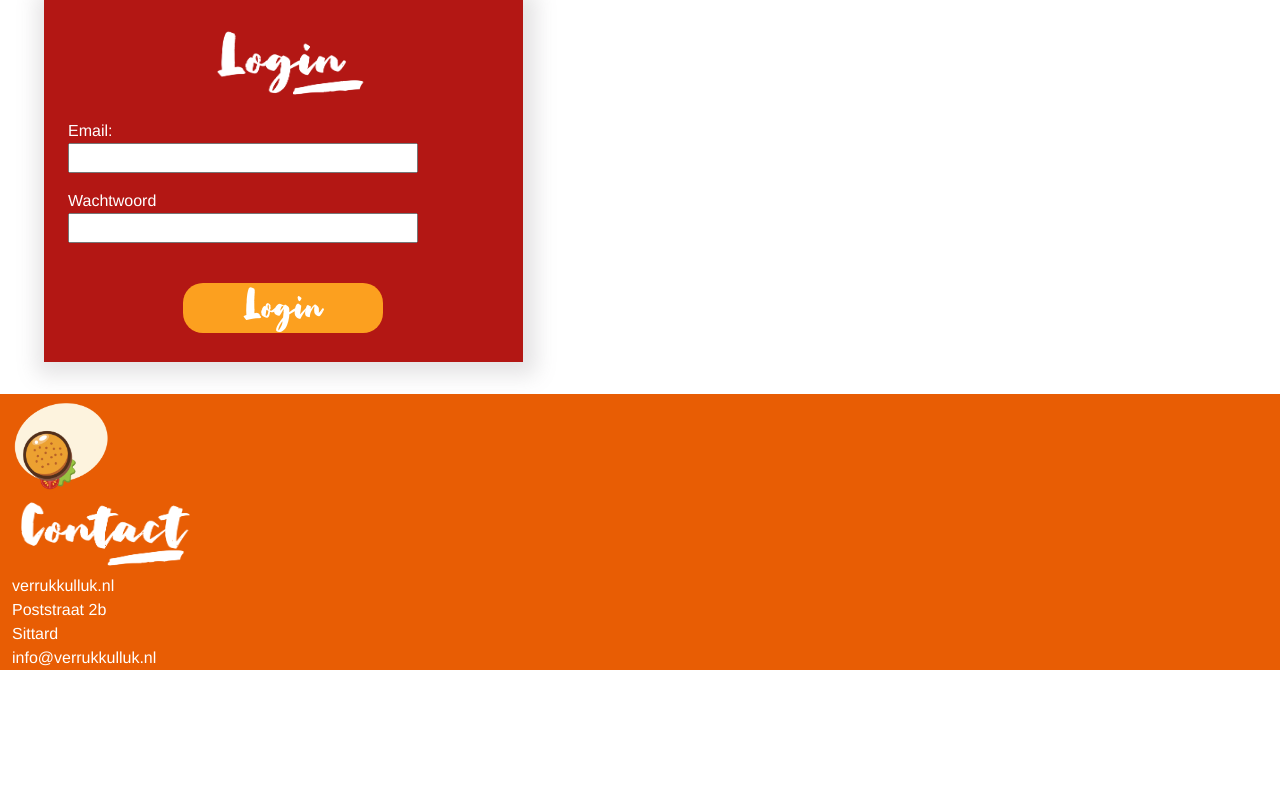
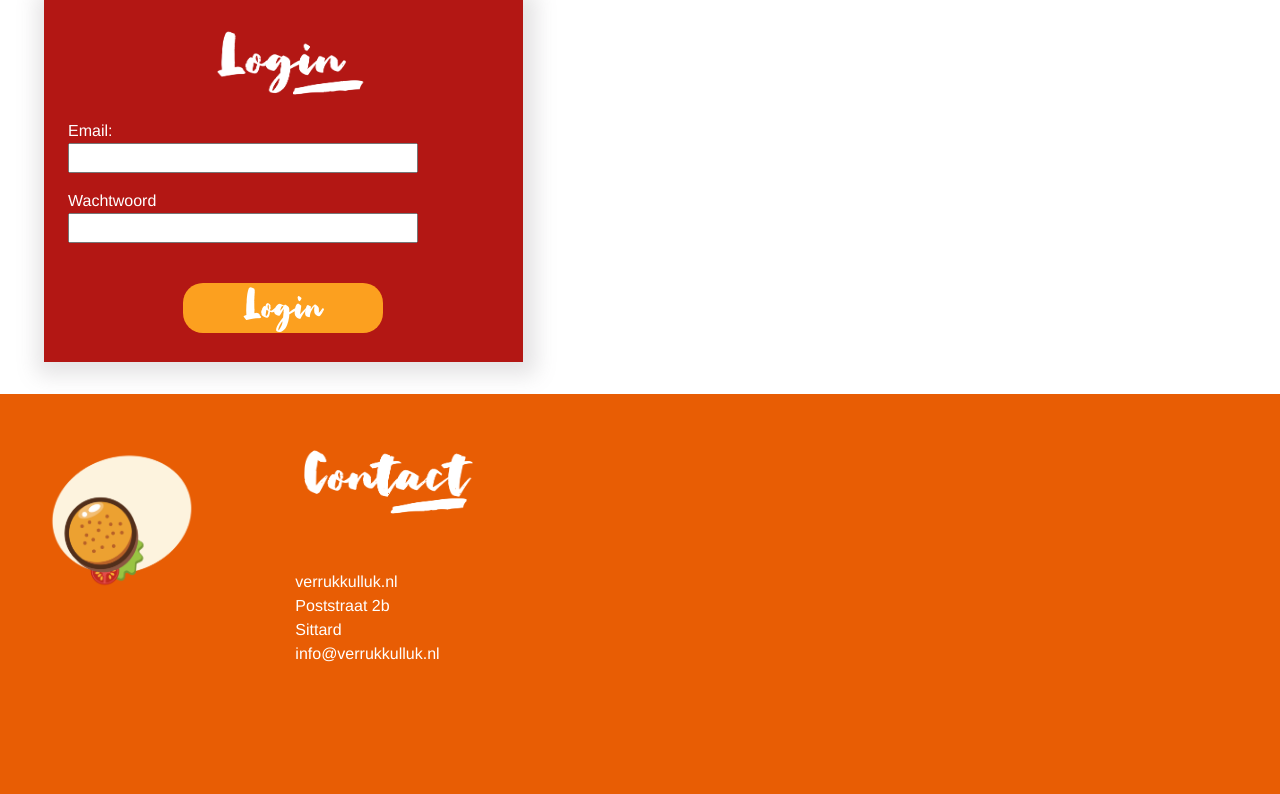
Before and after one commit to Stef-L-021/educom-verrukkulluk-1668679088, a PHP site: template templates/main.html.twig in a window 1280 px wide; the page is wider, and only the part inside the window is pictured. Shown: the part 1527-2321 px from the top of that part. Before the commit the page ends 2197 px from the top of that part, so only its background shows below. Run offline with PHP 8.4, Linux system fonts and the light colour scheme; the template is opened without the code that fills it, so the values that code supplies are empty; some libraries are stand-ins or nearby versions.

Commit message:
Footer padding toegevoegd

```diff
--- a/templates/main.html.twig
+++ b/templates/main.html.twig
@@ -95,14 +95,16 @@
 
 
     {# 3de en laatste row met de footer --------------------------------------------------------------------------------------------------------------------------------------------------------------------------------- #}
-    <div class="row">
-        <div class="col-md-12" style="background-color: #e85d04; color: #FFF">
-            <img src="assets/img/verrukkulluk-pay-off.png" style="height: 100px; width: 100px"/> <br>
-            <img src="assets/img/verrukkulluk-contact.png" style="height: 80px; width: 187px"/> <br>
-            verrukkulluk.nl <br>
-            Poststraat 2b <br>
-            Sittard <br>
-            info@verrukkulluk.nl
+    <div class="row" style="height: 400px">
+        <div class="col-md-2 pt-5 pl-5" style="background-color: #e85d04; color: #FFF">
+            <img src="assets/img/verrukkulluk-pay-off.png" style="height: 150px; width: 150px"/> <br>
+        </div>
+        <div class="col-md-10 pt-5" style="background-color: #e85d04; color: #FFF">
+            <img src="assets/img/verrukkulluk-contact.png" class="mb-5" style="height: 80px; width: 187px"/>
+            <div> verrukkulluk.nl </div>
+            <div> Poststraat 2b </div>
+            <div> Sittard </div>
+            <div> info@verrukkulluk.nl <div>
         </div>
     </div>
 
```
